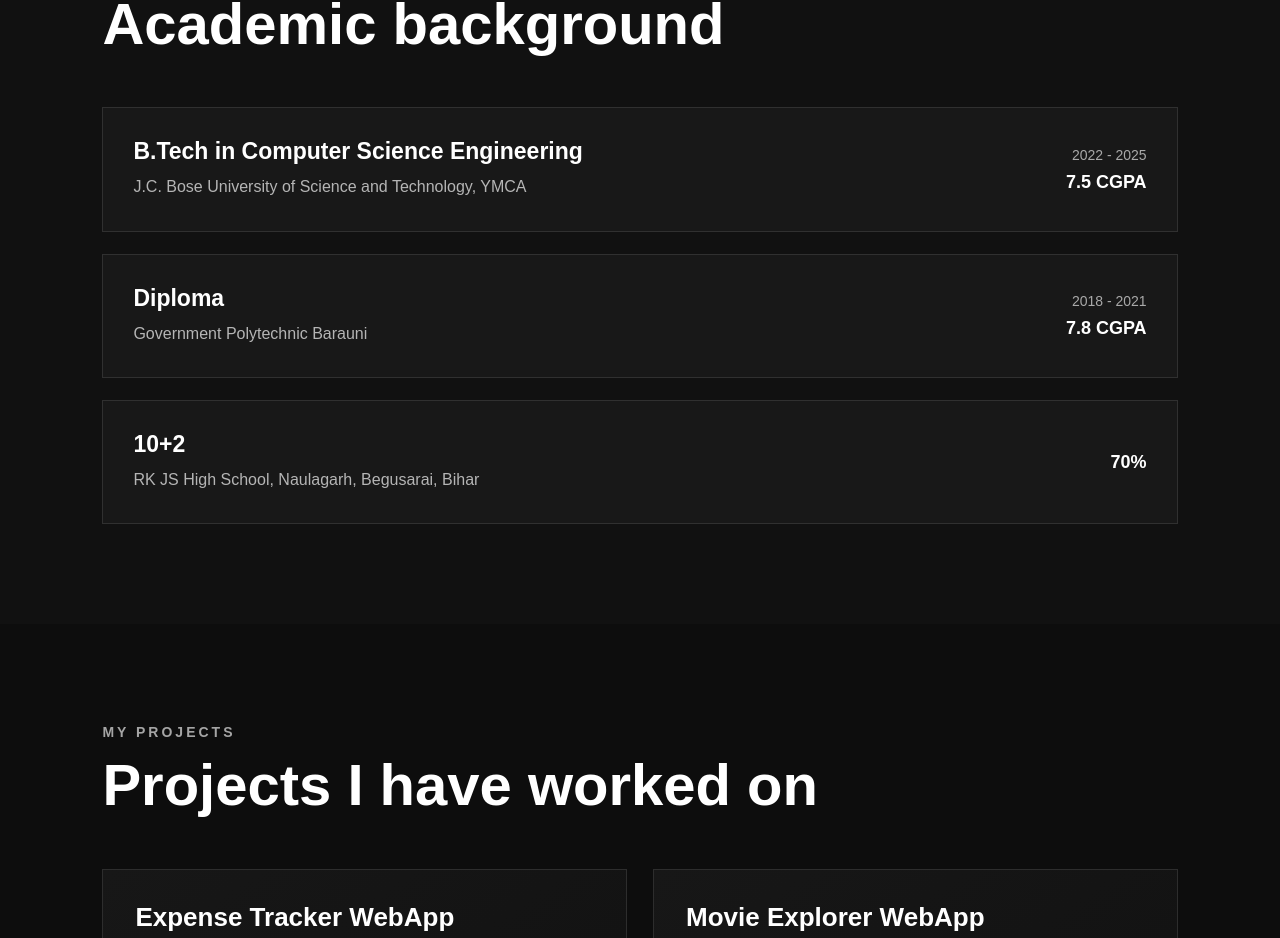
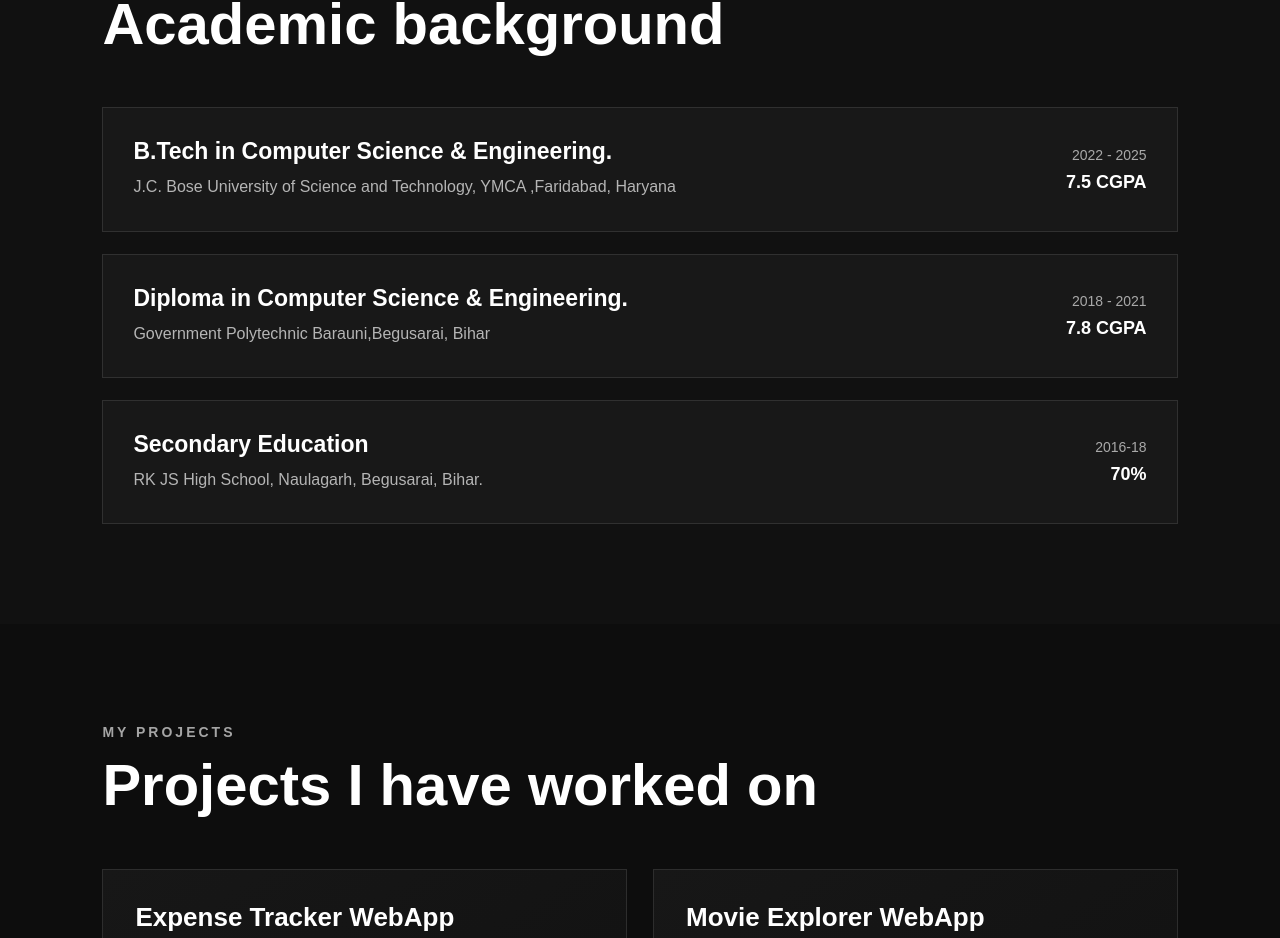
Before and after one commit to rajukr07/Raju-portfolio, a React (Vite) app: page / in a window 1280 px wide. Shown: the part 3596-4534 px from the top of the page. Built offline with nearby package versions, Linux system fonts and the light colour scheme.

Commit message:
Update education section

```diff
--- a/src/data/education.js
+++ b/src/data/education.js
@@ -1,20 +1,20 @@
 export const education = [
   {
-    course: "B.Tech in Computer Science Engineering",
-    institute: "J.C. Bose University of Science and Technology, YMCA",
+    course: "B.Tech in Computer Science & Engineering.",
+    institute: "J.C. Bose University of Science and Technology, YMCA ,Faridabad, Haryana",
     duration: "2022 - 2025",
     score: "7.5 CGPA",
   },
   {
-    course: "Diploma",
-    institute: "Government Polytechnic Barauni",
+    course: "Diploma in Computer Science & Engineering.",
+    institute: "Government Polytechnic Barauni,Begusarai, Bihar",
     duration: "2018 - 2021",
     score: "7.8 CGPA",
   },
   {
-    course: "10+2",
-    institute: "RK JS High School, Naulagarh, Begusarai, Bihar",
-    duration: "",
+    course: "Secondary Education",
+    institute: "RK JS High School, Naulagarh, Begusarai, Bihar.",
+    duration: "2016-18",
     score: "70%",
   },
 ];
```
